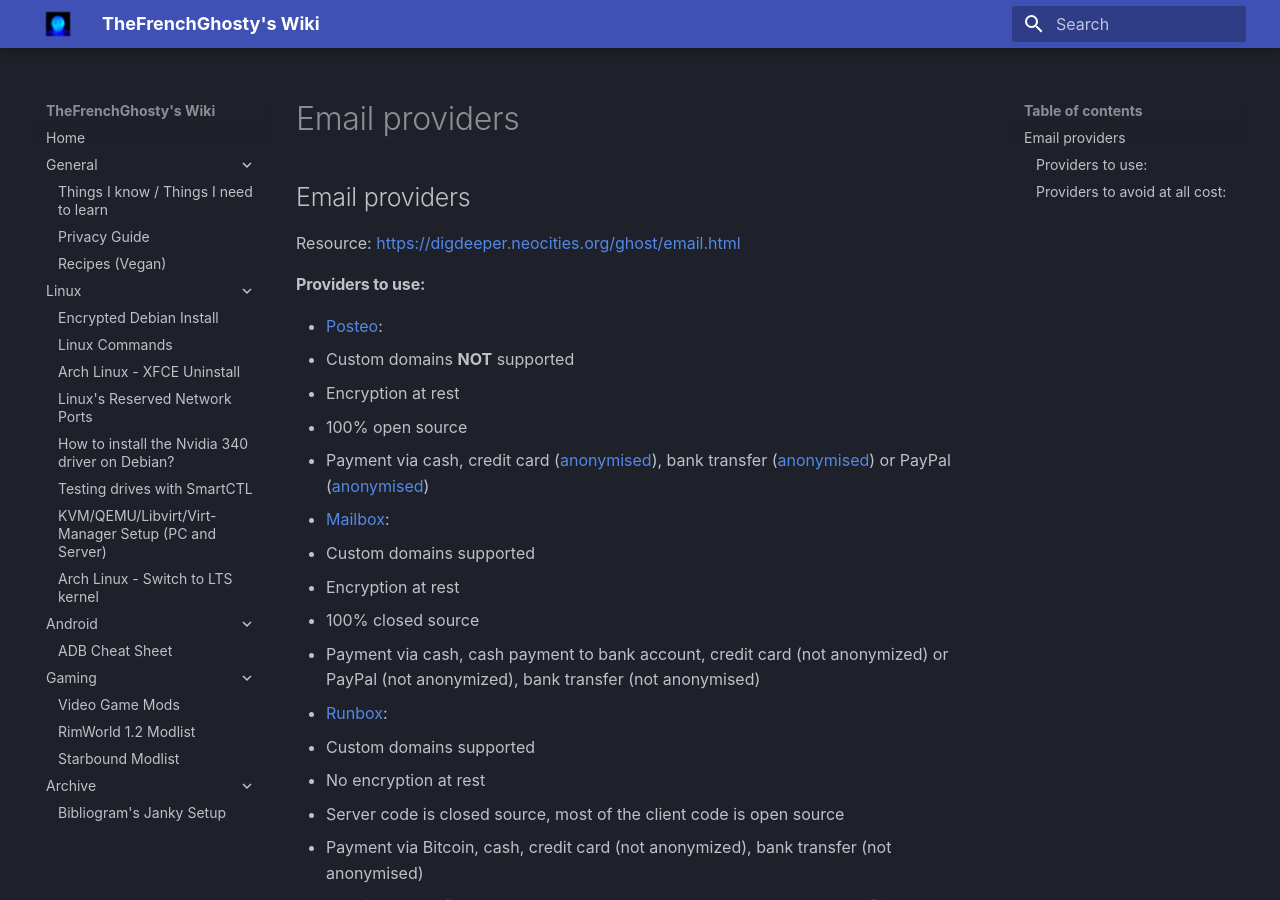
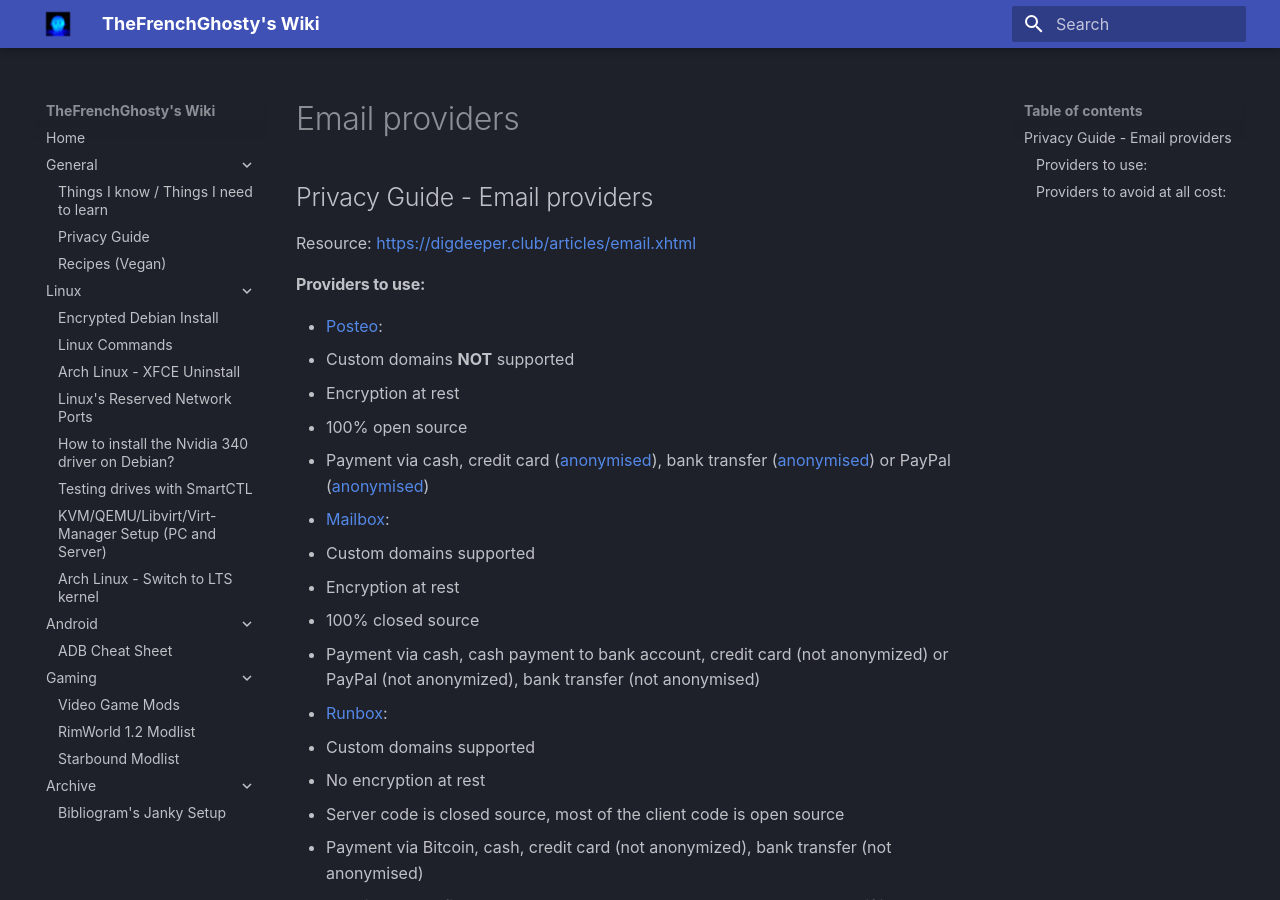
Before and after one commit to TheFrenchGhosty/wiki.thefrenchghosty.me, an MkDocs documentation site: the page built from docs/privacy-guide/email-providers.md, in a window 1280 px wide and 900 px high. Built offline with MkDocs 1.6.1 and Material for MkDocs 9.7.7, drawn with Linux system fonts in a browser that asks for light colours.

Commit message:
Email Privacy Guide - Enhancements and fixes

```diff
--- a/docs/privacy-guide/email-providers.md
+++ b/docs/privacy-guide/email-providers.md
@@ -1,6 +1,6 @@
-# Email providers
+# Privacy Guide - Email providers
 
-Resource: https://digdeeper.neocities.org/ghost/email.html
+Resource: https://digdeeper.club/articles/email.xhtml
 
 ### Providers to use:
 
```
